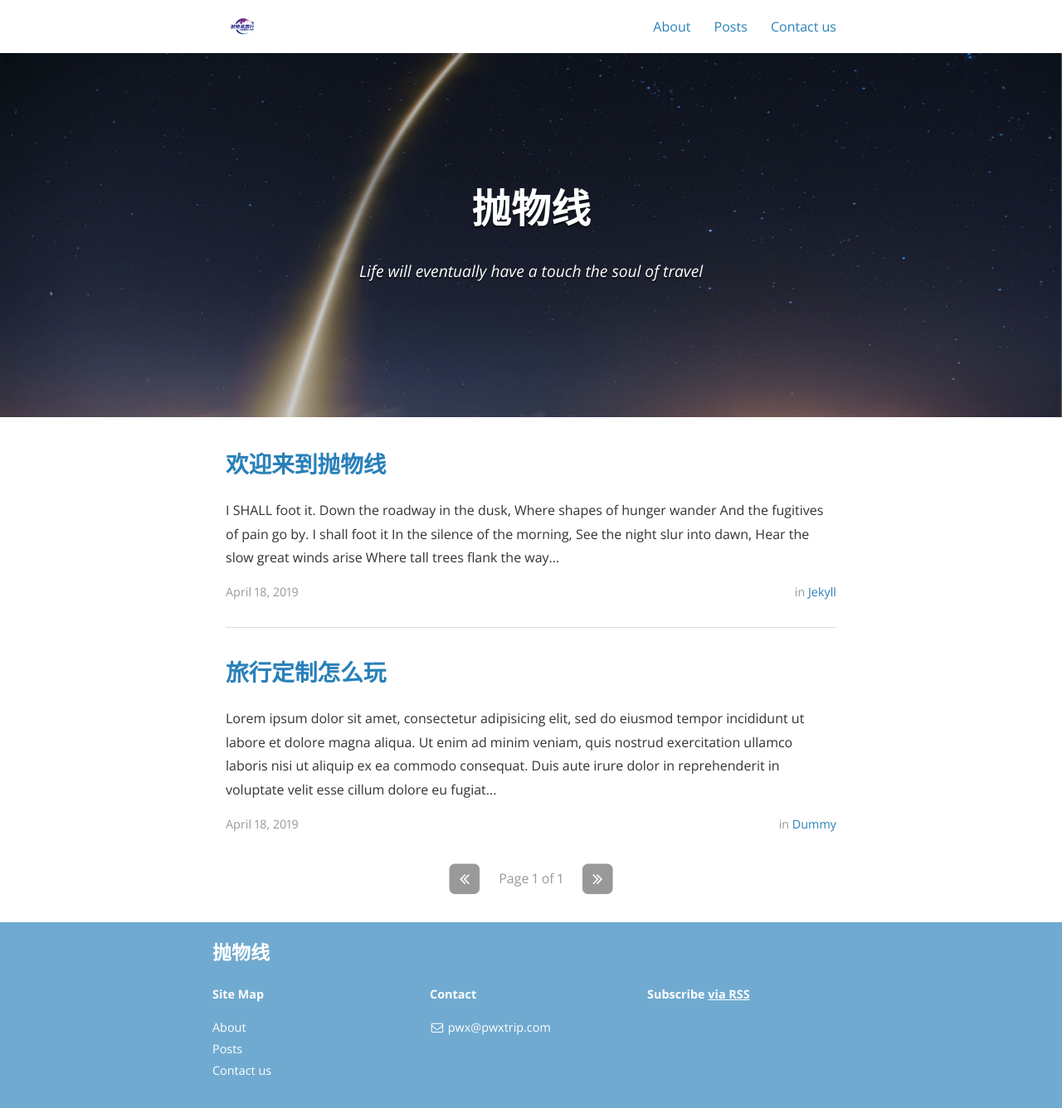
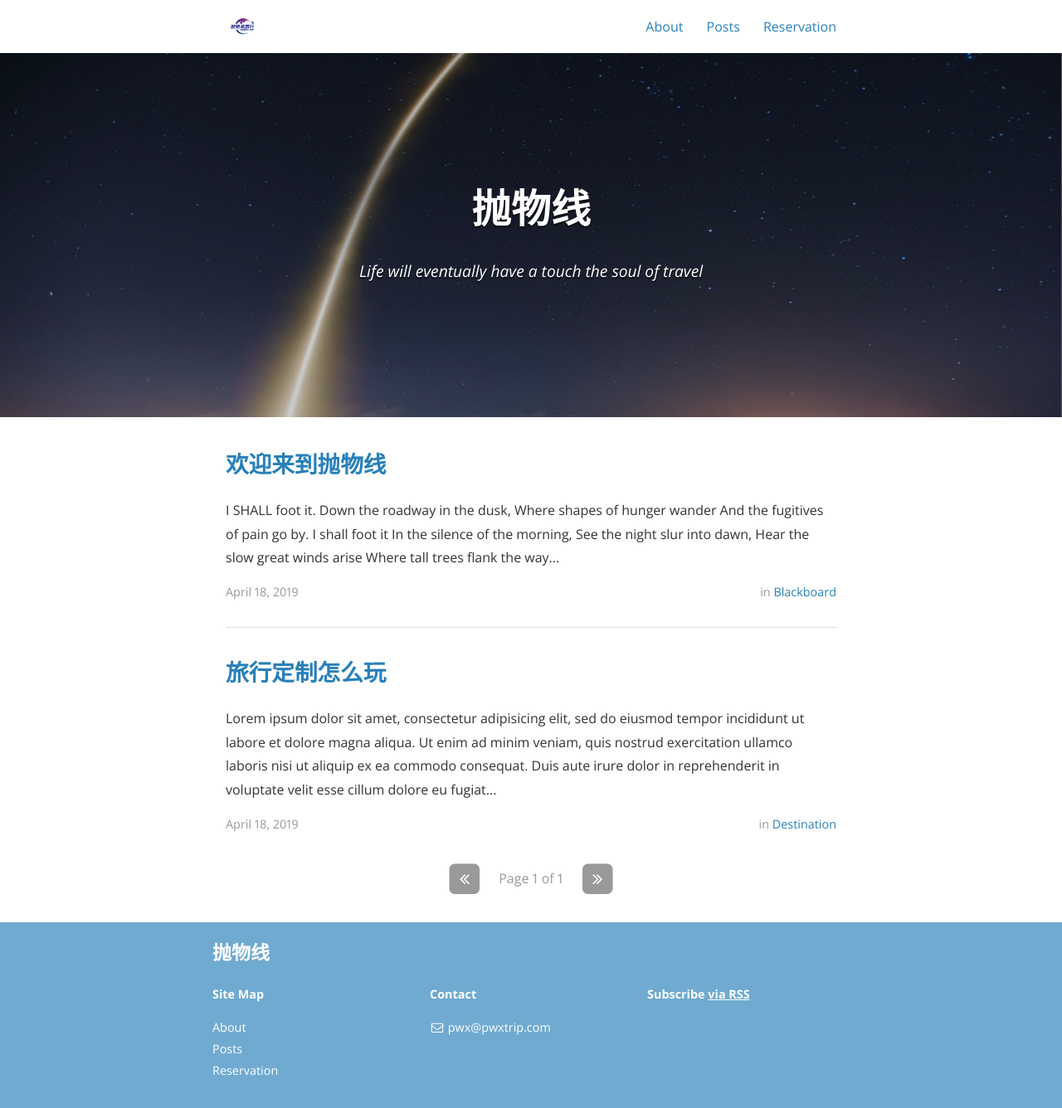
Before and after one commit to paowuxiantravel/paowuxiantravel.github.io, a Jekyll site: the page built from index.html, in a window 1280 px wide. Shown: the whole page at 83% size. Built offline with Jekyll 4.4.1, drawn with Linux system fonts in a browser that asks for light colours; nearby versions of some CDN libraries; the list of posts is cut into pages by our own code.

Commit message:
change category,add reserve

```diff
--- a/_config.yml
+++ b/_config.yml
@@ -48,10 +48,10 @@
 
 # Category descriptions (for archive pages)
 descriptions:
-  - cat: jekyll
+  - cat: Blackboard
     desc: "Posts describing Jekyll setup techniques."
 
-  - cat: dummy
+  - cat: Destination
     desc: "Just some placeholder posts, lorem ipsum and the rest."
 
 # Social icons and sharing options
--- a/_posts/2019-04-18-旅行定制怎么玩.markdown
+++ b/_posts/2019-04-18-旅行定制怎么玩.markdown
@@ -3,8 +3,8 @@
 title:  "旅行定制怎么玩"
 date:   2019-04-18 08:43:59
 author: Lin
-categories: Dummy
-tags: lorem ipsum
+categories: Destination
+tags: Destination
 ---
 
 Lorem ipsum dolor sit amet, consectetur adipisicing elit, sed do eiusmod
--- a/_posts/2019-04-18-欢迎来到抛物线.markdown
+++ b/_posts/2019-04-18-欢迎来到抛物线.markdown
@@ -3,8 +3,8 @@
 title:  "欢迎来到抛物线"
 date:   2019-04-18 08:43:59
 author: Lin
-categories: Jekyll
-tags:	jekyll welcome
+categories: Blackboard
+tags:	Blackboard welcome
 cover:  "/assets/snowmountain.jpg"
 ---
 
```
Also changed, not shown: reservation.html (added, +7 -0 lines), typography.html (deleted, +0 -7 lines).
